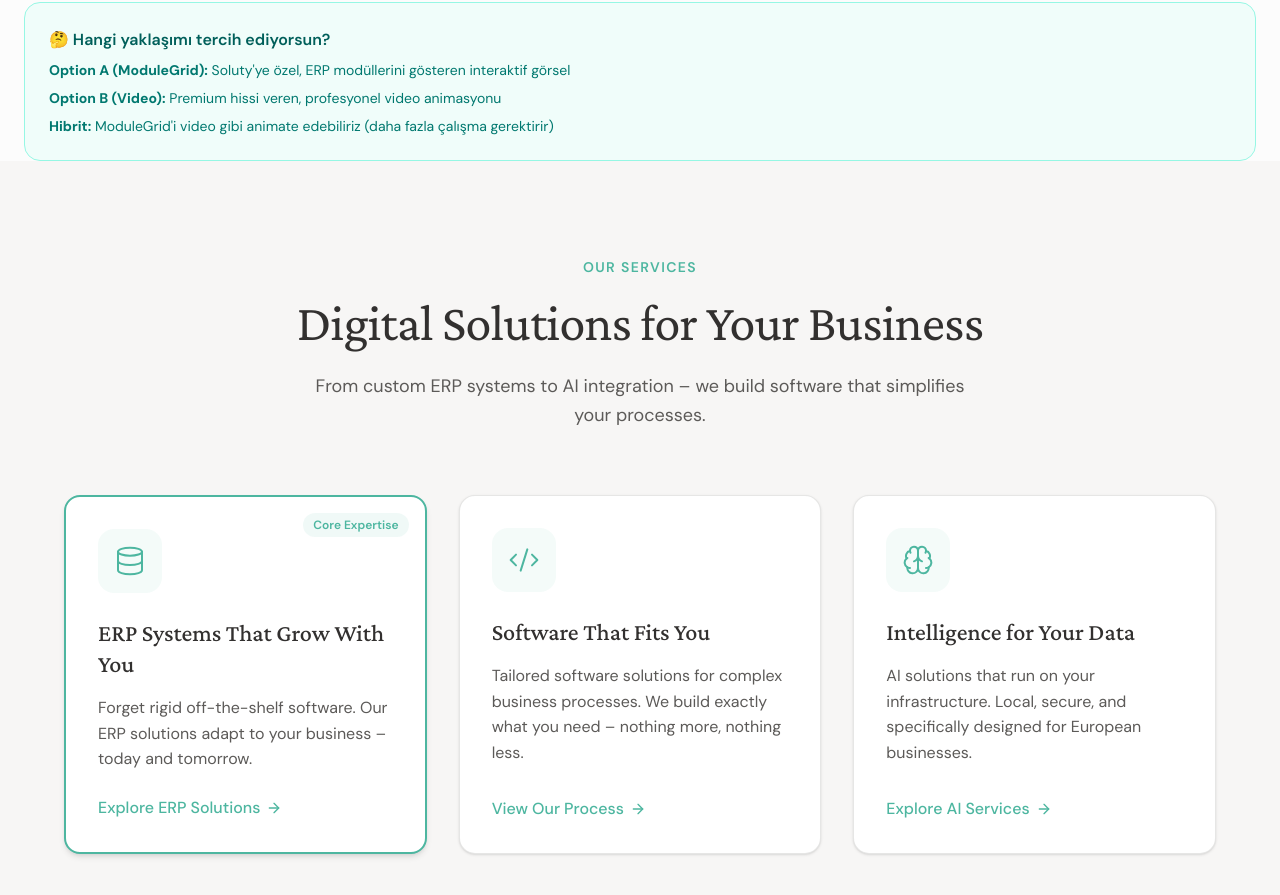
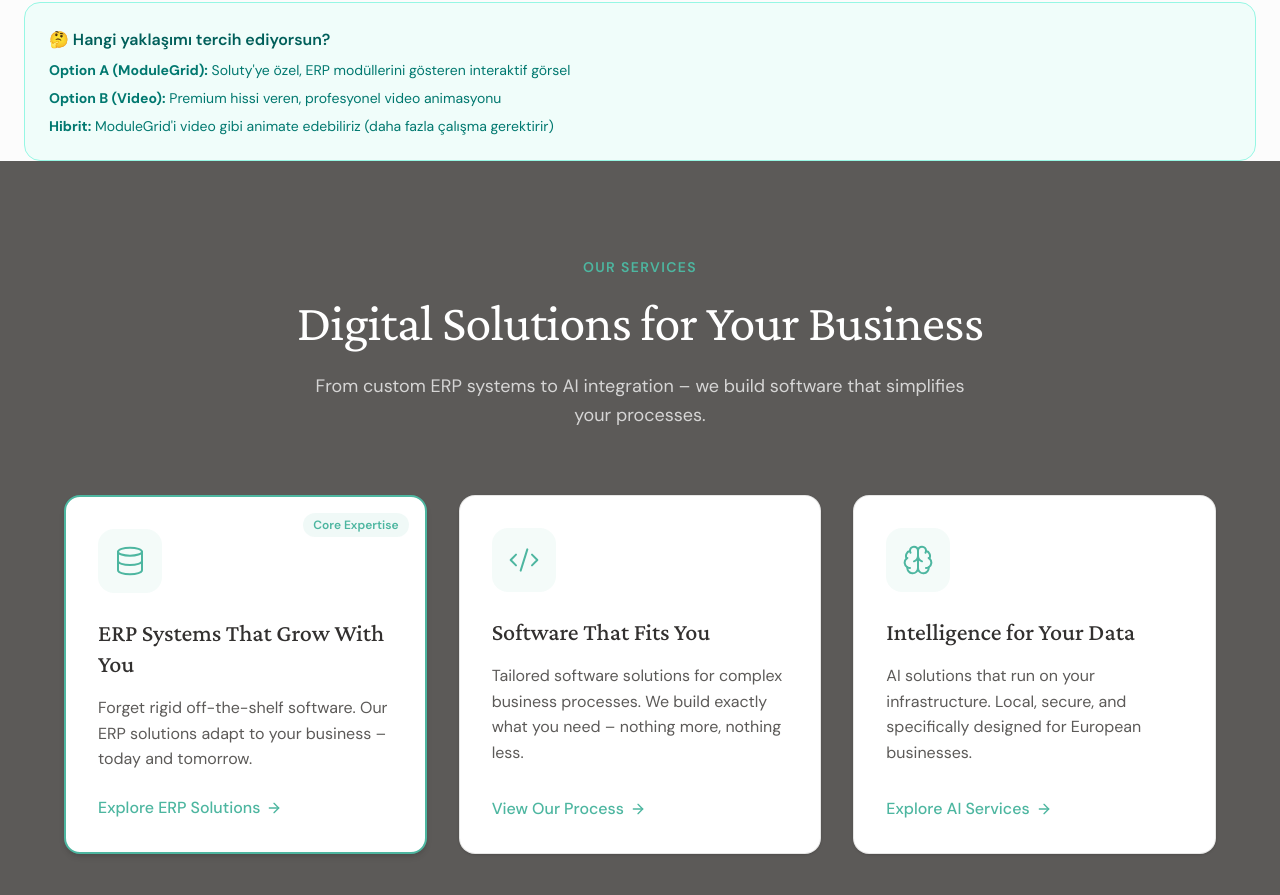
Before and after one commit to zaferkucuk/soluty-website, a Next.js app: page /en in a window 1280 px wide. Shown: the part 1715-2610 px from the top of the page. Built offline with nearby package versions, Linux system fonts and the light colour scheme.

Commit message:
style(services): change section bg to #5C5A58, text to white for contrast

```diff
--- a/app/[locale]/components/ServicesSection.tsx
+++ b/app/[locale]/components/ServicesSection.tsx
@@ -6,10 +6,10 @@ import { ServiceCard } from './ServiceCard';
 
 // Design tokens
 const COLORS = {
-  textPrimary: '#32302F',
-  textSecondary: '#5C5A58',
+  textInverse: '#FFFFFF',
+  textInverseSecondary: 'rgba(255, 255, 255, 0.75)',
   brandPrimary: '#4DB6A0',
-  bgSecondary: '#F7F6F5',
+  bgSection: '#5C5A58',
 };
 
 const FONTS = {
@@ -25,6 +25,9 @@ const FONTS = {
  * - Mobile: 1 column (Custom ERP first for hierarchy)
  *
  * Custom ERP is visually highlighted with accent border.
+ *
+ * Dark background (#5C5A58) with white text for section header.
+ * Cards remain white with dark text for readability.
  */
 export function ServicesSection() {
   const t = useTranslations('services');
@@ -61,7 +64,7 @@ export function ServicesSection() {
     <section
       id="services"
       className="py-12 md:py-16 lg:py-24"
-      style={{ backgroundColor: COLORS.bgSecondary }}
+      style={{ backgroundColor: COLORS.bgSection }}
       aria-labelledby="services-heading"
     >
       <div className="max-w-7xl mx-auto px-5 md:px-8 lg:px-16">
@@ -85,7 +88,7 @@ export function ServicesSection() {
             className="heading-2 mb-4 md:mb-5"
             style={{
               fontFamily: FONTS.serif,
-              color: COLORS.textPrimary,
+              color: COLORS.textInverse,
             }}
           >
             {t('headline')}
@@ -96,7 +99,7 @@ export function ServicesSection() {
             className="body-lg max-w-2xl mx-auto"
             style={{
               fontFamily: FONTS.sans,
-              color: COLORS.textSecondary,
+              color: COLORS.textInverseSecondary,
             }}
           >
             {t('subheadline')}
```
